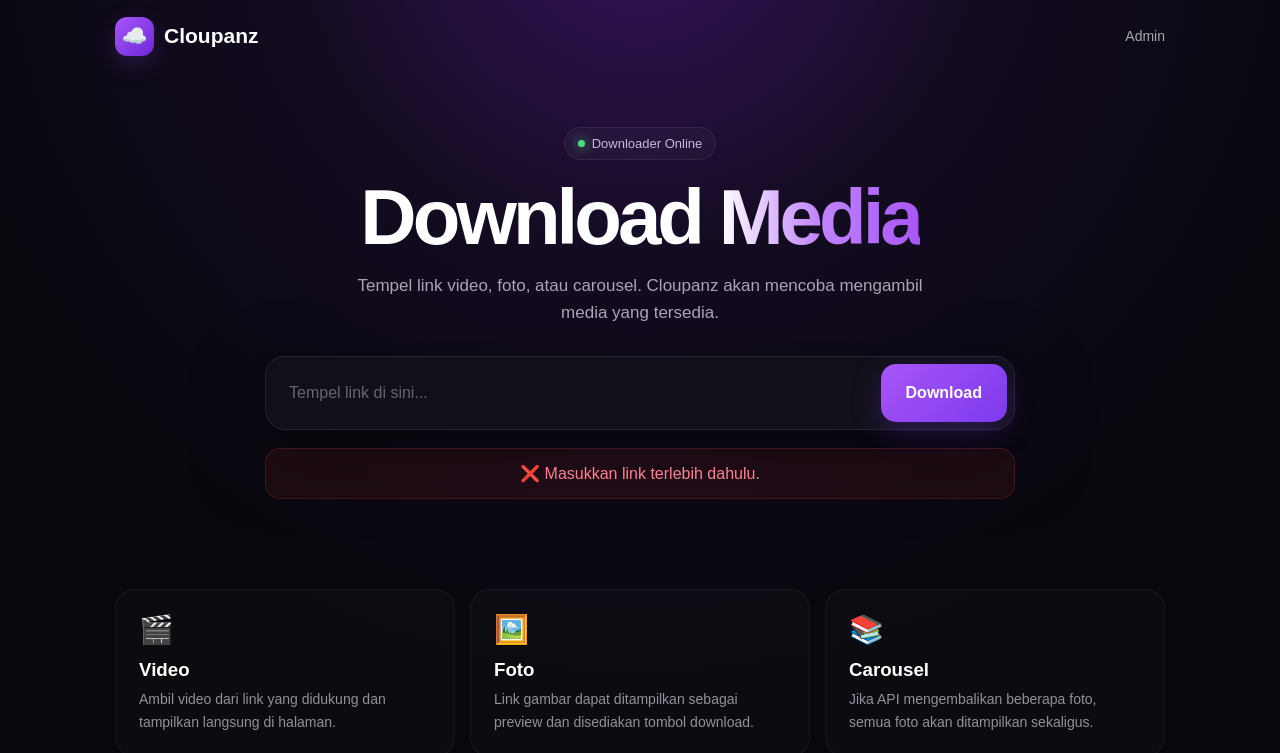
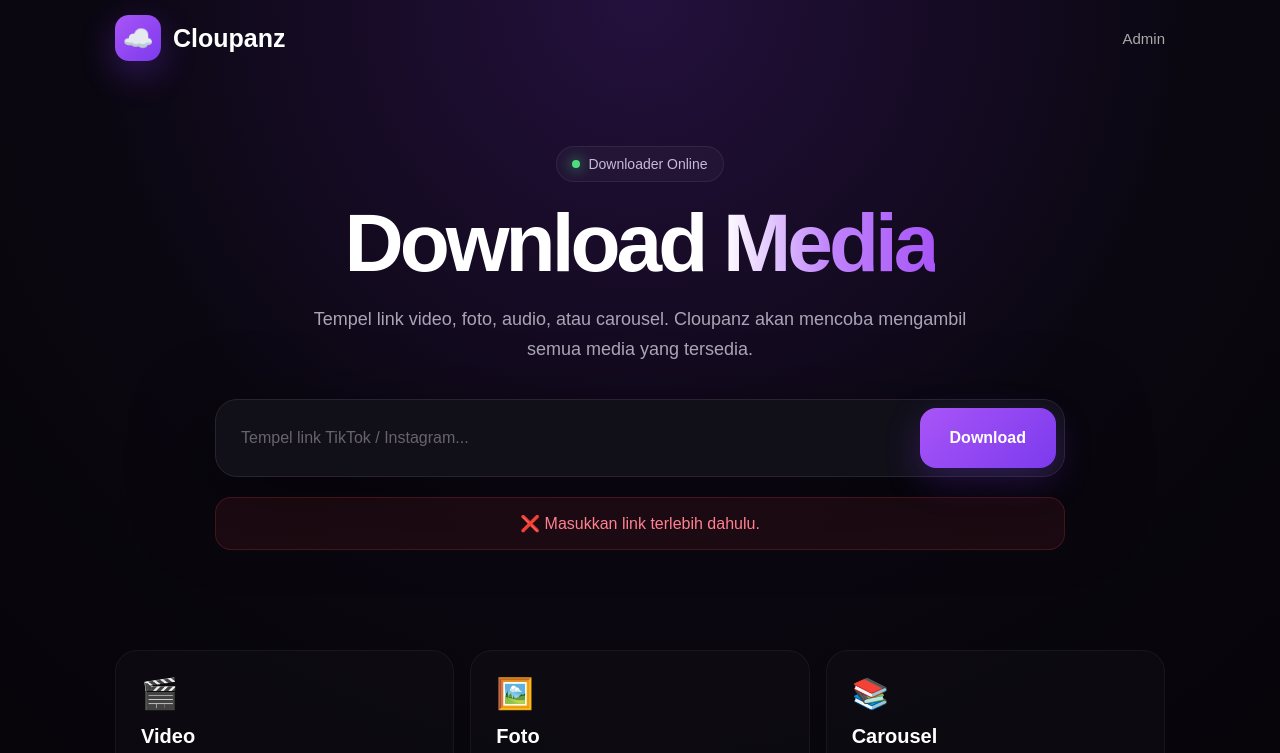
Before and after one commit to Pri-aRy-OPy/Bottele, a website: page public/index.html in a window 1280 px wide. Both pictures are taken after a click on the button "Download". Shown: the top 753 px of the page. Drawn offline with Linux system fonts and the light colour scheme.

Commit message:
Refactor styles and improve media handling in index.html
Updated styles and layout for various elements, including adjustments to padding, margins, and font sizes. Modified placeholder text and improved media handling in the script.

```diff
--- a/public/index.html
+++ b/public/index.html
@@ -3,7 +3,6 @@
 <head>
 <meta charset="UTF-8">
 <meta name="viewport" content="width=device-width,initial-scale=1">
-<meta name="theme-color" content="#09070d">
 <title>Cloupanz Downloader</title>
 
 <style>
@@ -13,33 +12,21 @@
 padding:0
 }
 
-html{
-scroll-behavior:smooth
-}
-
 body{
 font-family:Arial,Helvetica,sans-serif;
-min-height:100vh;
 background:
-radial-gradient(circle at 50% -10%,#35145c 0,#130b20 30%,#08070c 65%);
-color:#fff
-}
-
-button,input{
-font:inherit
-}
-
-button{
-cursor:pointer
+radial-gradient(circle at top,#24103d 0,#0a0710 48%,#050407 100%);
+color:#fff;
+min-height:100vh
 }
 
 .container{
-width:min(1050px,calc(100% - 28px));
+width:min(100% - 32px,1050px);
 margin:auto
 }
 
 .header{
-height:72px;
+height:76px;
 display:flex;
 align-items:center;
 justify-content:space-between
@@ -48,63 +35,59 @@
 .logo{
 display:flex;
 align-items:center;
-gap:10px;
-font-size:21px;
+gap:12px;
+font-size:25px;
 font-weight:800
 }
 
 .logo-icon{
-width:39px;
-height:39px;
-border-radius:12px;
-display:flex;
-align-items:center;
-justify-content:center;
-background:linear-gradient(135deg,#a855f7,#6d28d9);
-box-shadow:0 8px 25px #8b5cf633
+width:46px;
+height:46px;
+display:grid;
+place-items:center;
+border-radius:14px;
+background:linear-gradient(135deg,#a855f7,#7c3aed);
+font-size:25px;
+box-shadow:0 12px 35px #7c3aed55
 }
 
 .admin-link{
 color:#aaa;
 text-decoration:none;
-font-size:14px
-}
-
-.admin-link:hover{
-color:#fff
+font-size:15px
 }
 
 .hero{
-padding:55px 0 35px;
+padding:70px 0 40px;
 text-align:center
 }
 
 .badge{
 display:inline-flex;
 align-items:center;
-gap:7px;
-padding:8px 13px;
-border:1px solid #ffffff12;
+gap:8px;
+padding:9px 15px;
 border-radius:30px;
 background:#ffffff08;
+border:1px solid #ffffff12;
 color:#c7b9d8;
-font-size:13px;
-margin-bottom:20px
+font-size:14px;
+margin-bottom:22px
 }
 
 .badge-dot{
-width:7px;
-height:7px;
+width:8px;
+height:8px;
 border-radius:50%;
 background:#4ade80;
-box-shadow:0 0 12px #4ade80
+box-shadow:0 0 14px #4ade80
 }
 
 .hero h1{
-font-size:clamp(42px,8vw,78px);
+font-size:clamp(42px,8vw,82px);
 line-height:.95;
 letter-spacing:-4px;
-margin-bottom:18px
+margin-bottom:22px
 }
 
 .gradient{
@@ -115,34 +98,34 @@
 }
 
 .hero p{
-max-width:600px;
+max-width:680px;
 margin:auto;
 color:#aaa5b5;
-font-size:17px;
-line-height:1.6
+font-size:18px;
+line-height:1.7
 }
 
 .search-box{
-margin:30px auto 0;
-max-width:750px;
-padding:7px;
+margin:34px auto 0;
+max-width:850px;
+padding:8px;
 display:flex;
-gap:7px;
-border-radius:20px;
+gap:8px;
+border-radius:22px;
 background:#111019;
 border:1px solid #292331;
-box-shadow:0 25px 70px #0008
+box-shadow:0 25px 80px #0008
 }
 
 #urlInput{
 flex:1;
 min-width:0;
-height:58px;
+height:60px;
 border:0;
 outline:0;
 background:transparent;
 color:#fff;
-padding:0 16px;
+padding:0 17px;
 font-size:16px
 }
 
@@ -151,28 +134,34 @@
 }
 
 #downloadBtn{
-height:58px;
+height:60px;
 border:0;
-border-radius:15px;
-padding:0 25px;
+border-radius:16px;
+padding:0 30px;
 background:linear-gradient(135deg,#a855f7,#7c3aed);
 color:#fff;
 font-weight:800;
+font-size:16px;
 white-space:nowrap;
-box-shadow:0 10px 30px #7c3aed44
+box-shadow:0 12px 35px #7c3aed44
 }
 
 #downloadBtn:disabled{
-opacity:.6;
-cursor:wait
+opacity:.6
 }
 
-.error,
+.loading,
+.error{
+max-width:850px;
+margin:20px auto 0;
+padding:16px 20px;
+border-radius:16px
+}
+
 .loading{
-max-width:750px;
-margin:18px auto 0;
-padding:15px 18px;
-border-radius:15px
+background:#ffffff06;
+border:1px solid #ffffff0d;
+color:#aaa
 }
 
 .error{
@@ -181,58 +170,51 @@
 color:#ff8091
 }
 
-.loading{
-background:#ffffff06;
-border:1px solid #ffffff0d;
-color:#aaa
-}
-
 .result-card{
-margin:25px auto 0;
-max-width:850px;
+margin:28px auto 0;
+max-width:900px;
 padding:22px;
-border-radius:22px;
+border-radius:24px;
 background:#111019;
 border:1px solid #292331;
 text-align:left
 }
 
 .result-card h2{
-font-size:21px;
+font-size:22px;
 margin-bottom:18px;
 word-break:break-word
+}
+
+.media-preview{
+display:block;
+width:100%;
+max-height:650px;
+border-radius:18px;
+background:#000;
+margin-bottom:15px
+}
+
+.audio-preview{
+display:block;
+width:100%;
+margin:18px 0
 }
 
 .thumbnail{
 display:block;
 width:100%;
-max-height:430px;
+max-height:500px;
 object-fit:cover;
-border-radius:17px;
-margin-bottom:16px;
-background:#050505
-}
-
-.media-preview{
-display:block;
-width:100%;
-max-height:550px;
-border-radius:17px;
-background:#000;
-margin-bottom:14px
-}
-
-.audio-preview{
-display:block;
-width:100%;
-margin:15px 0
+border-radius:18px;
+margin-bottom:16px
 }
 
 .download-btn{
 display:block;
 width:100%;
-padding:14px;
-border-radius:13px;
+padding:15px;
+border-radius:14px;
 text-align:center;
 text-decoration:none;
 background:linear-gradient(135deg,#a855f7,#7c3aed);
@@ -250,7 +232,7 @@
 .image-item{
 overflow:hidden;
 border:1px solid #292331;
-border-radius:17px;
+border-radius:18px;
 background:#0b0910
 }
 
@@ -270,40 +252,51 @@
 text-align:center;
 color:#aaa;
 font-size:14px;
-padding-top:17px
+padding-top:18px
+}
+
+.type-badge{
+display:inline-block;
+padding:7px 11px;
+border-radius:20px;
+background:#7c3aed22;
+color:#c084fc;
+font-size:13px;
+margin-bottom:15px
 }
 
 .features{
 display:grid;
 grid-template-columns:repeat(3,1fr);
-gap:15px;
-margin:55px 0
+gap:16px;
+margin:60px 0
 }
 
 .feature{
-padding:23px;
-border-radius:20px;
+padding:25px;
+border-radius:22px;
 background:#ffffff05;
 border:1px solid #ffffff0c
 }
 
 .feature-icon{
-font-size:28px;
-margin-bottom:13px
+font-size:30px;
+margin-bottom:14px
 }
 
 .feature h3{
-margin-bottom:7px
+margin-bottom:8px;
+font-size:20px
 }
 
 .feature p{
 color:#92909a;
 font-size:14px;
-line-height:1.6
+line-height:1.7
 }
 
 .footer{
-padding:30px 0 45px;
+padding:30px 0 50px;
 text-align:center;
 color:#65616d;
 font-size:13px
@@ -311,8 +304,12 @@
 
 @media(max-width:700px){
 
+.container{
+width:min(100% - 22px,1050px)
+}
+
 .hero{
-padding:40px 0 25px
+padding:45px 0 25px
 }
 
 .hero h1{
@@ -320,8 +317,7 @@
 }
 
 .search-box{
-flex-direction:column;
-padding:7px
+flex-direction:column
 }
 
 #urlInput{
@@ -347,12 +343,16 @@
 <body>
 
 <header class="container header">
+
 <div class="logo">
 <div class="logo-icon">☁️</div>
 <span>Cloupanz</span>
 </div>
 
-<a href="/admin.html" class="admin-link">Admin</a>
+<a href="/admin.html" class="admin-link">
+Admin
+</a>
+
 </header>
 
 <main class="container">
@@ -370,8 +370,8 @@
 </h1>
 
 <p>
-Tempel link video, foto, atau carousel.
-Cloupanz akan mencoba mengambil media yang tersedia.
+Tempel link video, foto, audio, atau carousel.
+Cloupanz akan mencoba mengambil semua media yang tersedia.
 </p>
 
 <div class="search-box">
@@ -380,7 +380,7 @@
 id="urlInput"
 type="url"
 autocomplete="off"
-placeholder="Tempel link di sini..."
+placeholder="Tempel link TikTok / Instagram..."
 >
 
 <button id="downloadBtn">
@@ -399,7 +399,7 @@
 <div class="feature-icon">🎬</div>
 <h3>Video</h3>
 <p>
-Ambil video dari link yang didukung dan tampilkan langsung di halaman.
+Download dan preview video langsung dari halaman.
 </p>
 </div>
 
@@ -407,7 +407,7 @@
 <div class="feature-icon">🖼️</div>
 <h3>Foto</h3>
 <p>
-Link gambar dapat ditampilkan sebagai preview dan disediakan tombol download.
+Foto Instagram atau gambar hasil downloader akan ditampilkan dan bisa disimpan.
 </p>
 </div>
 
@@ -415,7 +415,7 @@
 <div class="feature-icon">📚</div>
 <h3>Carousel</h3>
 <p>
-Jika API mengembalikan beberapa foto, semua foto akan ditampilkan sekaligus.
+Kalau satu posting berisi banyak foto, semuanya akan ditampilkan.
 </p>
 </div>
 
@@ -463,21 +463,26 @@
 
 function renderResult(data){
 
+let type=data.type||"unknown";
+
+let typeText={
+video:"🎬 Video",
+image:"🖼️ Foto",
+carousel:"📚 Carousel",
+audio:"🎵 Audio"
+}[type]||"📦 Media";
+
 let html=`
 <div class="result-card">
-<h2>${escapeHtml(data.title||"Cloupanz Download")}</h2>
+
+<div class="type-badge">
+${typeText}
+</div>
+
+<h2>
+${escapeHtml(data.title||"Cloupanz Download")}
+</h2>
 `;
-
-if(data.thumbnail){
-html+=`
-<img
-class="thumbnail"
-src="${escapeAttr(data.thumbnail)}"
-alt="Thumbnail"
-loading="lazy"
->
-`;
-}
 
 if(data.video_url){
 
@@ -575,6 +580,34 @@
 
 }
 
+if(
+!data.video_url &&
+!data.audio_url &&
+!images.length &&
+data.thumbnail
+){
+
+html+=`
+<img
+class="thumbnail"
+src="${escapeAttr(data.thumbnail)}"
+alt="Media"
+loading="lazy"
+>
+
+<a
+class="download-btn"
+href="${escapeAttr(data.thumbnail)}"
+target="_blank"
+rel="noopener noreferrer"
+download
+>
+🖼️ Download Foto
+</a>
+`;
+
+}
+
 html+=`
 </div>
 `;
@@ -615,12 +648,10 @@
 const data=await response.json().catch(()=>null);
 
 if(!response.ok||!data?.success){
-
 throw new Error(
 data?.message||
 "Media gagal diproses."
 );
-
 }
 
 renderResult(data);
@@ -641,14 +672,20 @@
 
 }
 
-button.addEventListener("click",downloadMedia);
+button.addEventListener(
+"click",
+downloadMedia
+);
 
-input.addEventListener("keydown",event=>{
+input.addEventListener(
+"keydown",
+event=>{
 if(event.key==="Enter"){
 event.preventDefault();
 downloadMedia();
 }
-});
+}
+);
 </script>
 
 </body>
```
